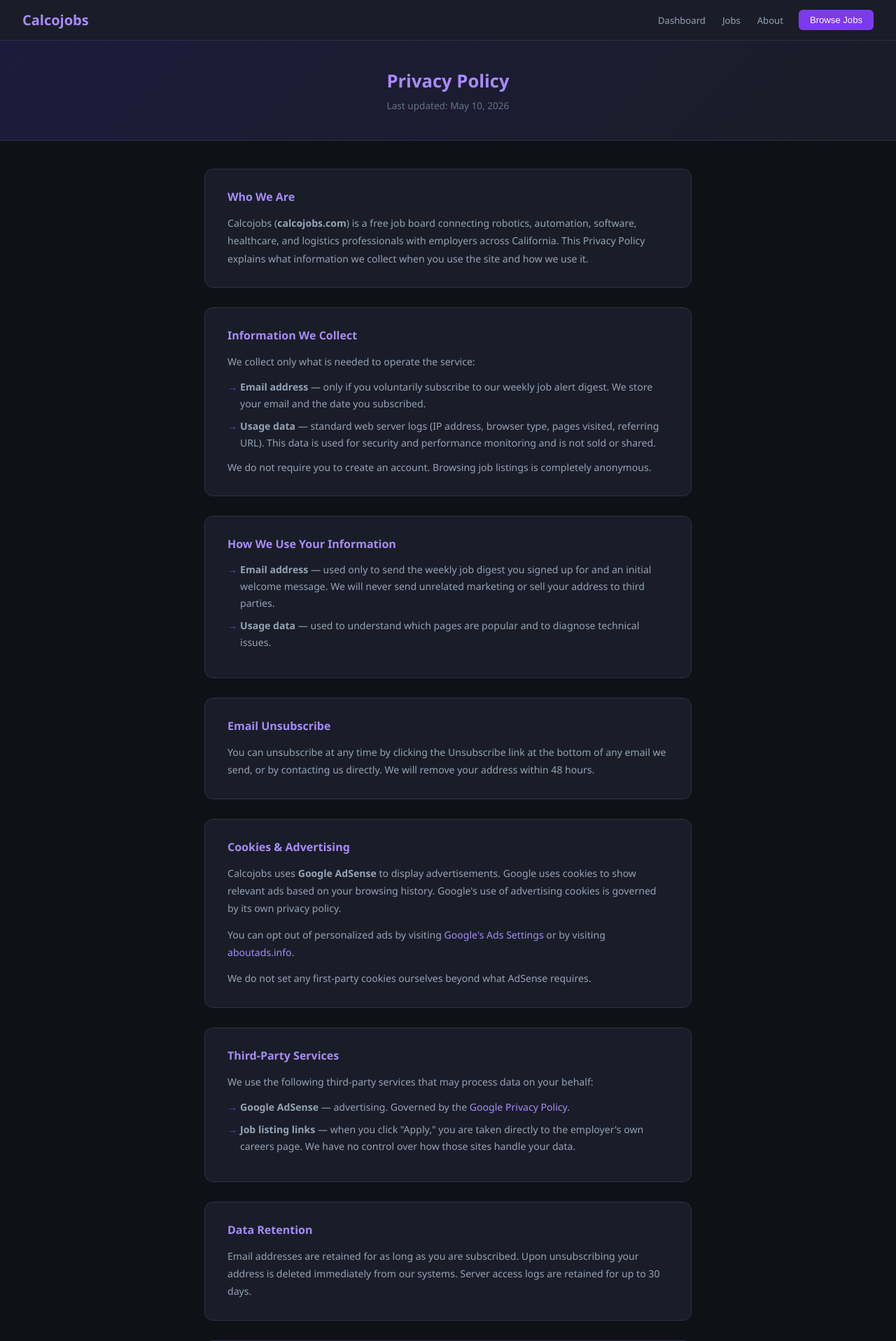
After one commit to suitedturtle/My-Moltbot, a Flask app: page /privacy in a window 1280 px wide. The commit adds this page. Shown: the top 1916 px of the page at 70% size. Run offline with Flask 3, Linux system fonts and the light colour scheme.

Commit message:
Add Privacy Policy page and site-wide footer
- web/templates/privacy.html: full privacy policy covering data
  collection (email only), AdSense cookies, third-party links,
  data retention, unsubscribe, children's privacy, and contact
- web/app.py: /privacy route; /privacy added to sitemap.xml
- Footer added to index, jobs, and about templates with copyright,
  About, and Privacy Policy links

https://claude.ai/code/session_01GTkAagZEWkm4Wq5imY18yv

```diff
--- a/web/app.py
+++ b/web/app.py
@@ -86,6 +86,11 @@ def jobs():
     )
 
 
+@app.route("/privacy")
+def privacy():
+    return render_template("privacy.html")
+
+
 @app.route("/about")
 def about():
     return render_template("about.html")
@@ -103,9 +108,10 @@ def sitemap_xml():
     today    = datetime.now(timezone.utc).strftime("%Y-%m-%d")
 
     urls = [
-        {"loc": SITE_URL,           "priority": "1.0", "changefreq": "weekly"},
-        {"loc": f"{SITE_URL}/jobs", "priority": "0.9", "changefreq": "weekly"},
-        {"loc": f"{SITE_URL}/about","priority": "0.7", "changefreq": "monthly"},
+        {"loc": SITE_URL,              "priority": "1.0", "changefreq": "weekly"},
+        {"loc": f"{SITE_URL}/jobs",    "priority": "0.9", "changefreq": "weekly"},
+        {"loc": f"{SITE_URL}/about",   "priority": "0.7", "changefreq": "monthly"},
+        {"loc": f"{SITE_URL}/privacy", "priority": "0.3", "changefreq": "yearly"},
     ]
     for job in all_jobs:
         urls.append({
--- a/web/templates/about.html
+++ b/web/templates/about.html
@@ -224,5 +224,11 @@
   }
 </script>
 
+<footer style="text-align:center;padding:24px 32px;font-size:0.75rem;color:#475569;border-top:1px solid #1e2235;margin-top:8px;">
+  © 2026 Calcojobs &nbsp;·&nbsp;
+  <a href="/about"   style="color:#64748b;text-decoration:none;">About</a> &nbsp;·&nbsp;
+  <a href="/privacy" style="color:#64748b;text-decoration:none;">Privacy Policy</a>
+</footer>
+
 </body>
 </html>
--- a/web/templates/index.html
+++ b/web/templates/index.html
@@ -530,5 +530,11 @@
   refreshStatus();
 </script>
 
+<footer style="text-align:center;padding:24px 32px;font-size:0.75rem;color:#475569;border-top:1px solid #1e2235;margin-top:8px;">
+  © 2026 Calcojobs &nbsp;·&nbsp;
+  <a href="/about"   style="color:#64748b;text-decoration:none;">About</a> &nbsp;·&nbsp;
+  <a href="/privacy" style="color:#64748b;text-decoration:none;">Privacy Policy</a>
+</footer>
+
 </body>
 </html>
--- a/web/templates/jobs.html
+++ b/web/templates/jobs.html
@@ -425,5 +425,11 @@
   }
 </script>
 
+<footer style="text-align:center;padding:24px 32px;font-size:0.75rem;color:#475569;border-top:1px solid #1e2235;margin-top:8px;">
+  © 2026 Calcojobs &nbsp;·&nbsp;
+  <a href="/about"   style="color:#64748b;text-decoration:none;">About</a> &nbsp;·&nbsp;
+  <a href="/privacy" style="color:#64748b;text-decoration:none;">Privacy Policy</a>
+</footer>
+
 </body>
 </html>
--- /dev/null
+++ b/web/templates/privacy.html
@@ -0,0 +1,140 @@
+<!DOCTYPE html>
+<html lang="en">
+<head>
+  <meta charset="UTF-8">
+  <meta name="viewport" content="width=device-width, initial-scale=1.0">
+  <title>Privacy Policy — Calcojobs</title>
+  <meta name="description" content="Privacy policy for Calcojobs. Learn how we collect, use, and protect your information.">
+  <meta name="robots" content="index, follow">
+  <link rel="canonical" href="https://calcojobs.com/privacy">
+  <!-- Google AdSense -->
+  <script async src="https://pagead2.googlesyndication.com/pagead/js/adsbygoogle.js?client=ca-pub-6496918064862756" crossorigin="anonymous"></script>
+  <style>
+    * { box-sizing: border-box; margin: 0; padding: 0; }
+    body { font-family: 'Segoe UI', system-ui, sans-serif; background: #0f1117; color: #e2e8f0; min-height: 100vh; }
+
+    header { background: #1a1d27; border-bottom: 1px solid #2d3148; padding: 14px 32px; display: flex; align-items: center; gap: 12px; }
+    header h1 { font-size: 1.25rem; font-weight: 600; color: #a78bfa; flex: 1; }
+    .header-nav { display: flex; gap: 4px; align-items: center; }
+    .nav-link { color: #94a3b8; font-size: 0.82rem; text-decoration: none; padding: 5px 10px; border-radius: 5px; transition: color 0.15s; }
+    .nav-link:hover { color: #a78bfa; }
+    .nav-link.active { color: #a78bfa; font-weight: 600; }
+    .header-sub-btn {
+      background: #7c3aed; color: #fff; border: none; border-radius: 6px;
+      padding: 7px 16px; font-size: 0.82rem; cursor: pointer; transition: background 0.15s; white-space: nowrap;
+    }
+    .header-sub-btn:hover { background: #6d28d9; }
+
+    .hero { background: linear-gradient(135deg, #1e1a3b 0%, #1a1d27 100%); border-bottom: 1px solid #2d3148; padding: 40px 32px; text-align: center; }
+    .hero h2 { font-size: 1.6rem; font-weight: 700; color: #a78bfa; margin-bottom: 8px; }
+    .hero p { color: #64748b; font-size: 0.85rem; }
+
+    .content { max-width: 760px; margin: 0 auto; padding: 40px 32px; display: flex; flex-direction: column; gap: 28px; }
+
+    .section { background: #1a1d27; border: 1px solid #2d3148; border-radius: 12px; padding: 28px 32px; }
+    .section h3 { font-size: 1rem; font-weight: 600; color: #a78bfa; margin-bottom: 14px; }
+    .section p { color: #94a3b8; font-size: 0.88rem; line-height: 1.8; margin-bottom: 12px; }
+    .section p:last-child { margin-bottom: 0; }
+    .section ul { list-style: none; display: flex; flex-direction: column; gap: 8px; padding-left: 0; margin: 10px 0; }
+    .section li { font-size: 0.88rem; color: #94a3b8; padding-left: 18px; position: relative; line-height: 1.7; }
+    .section li::before { content: "→"; position: absolute; left: 0; color: #7c3aed; }
+    .section a { color: #a78bfa; text-decoration: none; }
+    .section a:hover { text-decoration: underline; }
+
+    .updated { text-align: center; font-size: 0.78rem; color: #475569; padding-bottom: 40px; }
+  </style>
+</head>
+<body>
+
+<header>
+  <h1>Calcojobs</h1>
+  <nav class="header-nav">
+    <a href="/"      class="nav-link">Dashboard</a>
+    <a href="/jobs"  class="nav-link">Jobs</a>
+    <a href="/about" class="nav-link">About</a>
+  </nav>
+  <button class="header-sub-btn" onclick="window.location.href='/jobs'">Browse Jobs</button>
+</header>
+
+<div class="hero">
+  <h2>Privacy Policy</h2>
+  <p>Last updated: May 10, 2026</p>
+</div>
+
+<div class="content">
+
+  <div class="section">
+    <h3>Who We Are</h3>
+    <p>Calcojobs (<strong>calcojobs.com</strong>) is a free job board connecting robotics, automation, software, healthcare, and logistics professionals with employers across California. This Privacy Policy explains what information we collect when you use the site and how we use it.</p>
+  </div>
+
+  <div class="section">
+    <h3>Information We Collect</h3>
+    <p>We collect only what is needed to operate the service:</p>
+    <ul>
+      <li><strong>Email address</strong> — only if you voluntarily subscribe to our weekly job alert digest. We store your email and the date you subscribed.</li>
+      <li><strong>Usage data</strong> — standard web server logs (IP address, browser type, pages visited, referring URL). This data is used for security and performance monitoring and is not sold or shared.</li>
+    </ul>
+    <p>We do not require you to create an account. Browsing job listings is completely anonymous.</p>
+  </div>
+
+  <div class="section">
+    <h3>How We Use Your Information</h3>
+    <ul>
+      <li><strong>Email address</strong> — used only to send the weekly job digest you signed up for and an initial welcome message. We will never send unrelated marketing or sell your address to third parties.</li>
+      <li><strong>Usage data</strong> — used to understand which pages are popular and to diagnose technical issues.</li>
+    </ul>
+  </div>
+
+  <div class="section">
+    <h3>Email Unsubscribe</h3>
+    <p>You can unsubscribe at any time by clicking the Unsubscribe link at the bottom of any email we send, or by contacting us directly. We will remove your address within 48 hours.</p>
+  </div>
+
+  <div class="section">
+    <h3>Cookies &amp; Advertising</h3>
+    <p>Calcojobs uses <strong>Google AdSense</strong> to display advertisements. Google uses cookies to show relevant ads based on your browsing history. Google's use of advertising cookies is governed by its own privacy policy.</p>
+    <p>You can opt out of personalized ads by visiting <a href="https://www.google.com/settings/ads" target="_blank" rel="noopener noreferrer">Google's Ads Settings</a> or by visiting <a href="https://www.aboutads.info" target="_blank" rel="noopener noreferrer">aboutads.info</a>.</p>
+    <p>We do not set any first-party cookies ourselves beyond what AdSense requires.</p>
+  </div>
+
+  <div class="section">
+    <h3>Third-Party Services</h3>
+    <p>We use the following third-party services that may process data on your behalf:</p>
+    <ul>
+      <li><strong>Google AdSense</strong> — advertising. Governed by the <a href="https://policies.google.com/privacy" target="_blank" rel="noopener noreferrer">Google Privacy Policy</a>.</li>
+      <li><strong>Job listing links</strong> — when you click "Apply," you are taken directly to the employer's own careers page. We have no control over how those sites handle your data.</li>
+    </ul>
+  </div>
+
+  <div class="section">
+    <h3>Data Retention</h3>
+    <p>Email addresses are retained for as long as you are subscribed. Upon unsubscribing your address is deleted immediately from our systems. Server access logs are retained for up to 30 days.</p>
+  </div>
+
+  <div class="section">
+    <h3>Your Rights</h3>
+    <p>You have the right to request access to, correction of, or deletion of any personal data we hold about you. To exercise these rights, contact us at the address below. We will respond within 30 days.</p>
+  </div>
+
+  <div class="section">
+    <h3>Children's Privacy</h3>
+    <p>Calcojobs is not directed at children under the age of 13. We do not knowingly collect personal information from children. If you believe a child has submitted information to us, please contact us and we will delete it promptly.</p>
+  </div>
+
+  <div class="section">
+    <h3>Changes to This Policy</h3>
+    <p>We may update this Privacy Policy from time to time. When we do, we will update the "Last updated" date at the top of this page. Continued use of the site after changes constitutes acceptance of the updated policy.</p>
+  </div>
+
+  <div class="section">
+    <h3>Contact</h3>
+    <p>If you have questions about this Privacy Policy or want to request deletion of your data, please reach out via the subscribe form on the <a href="/about">About page</a>. We will respond as quickly as possible.</p>
+  </div>
+
+</div>
+
+<p class="updated">© 2026 Calcojobs. All rights reserved.</p>
+
+</body>
+</html>
```
